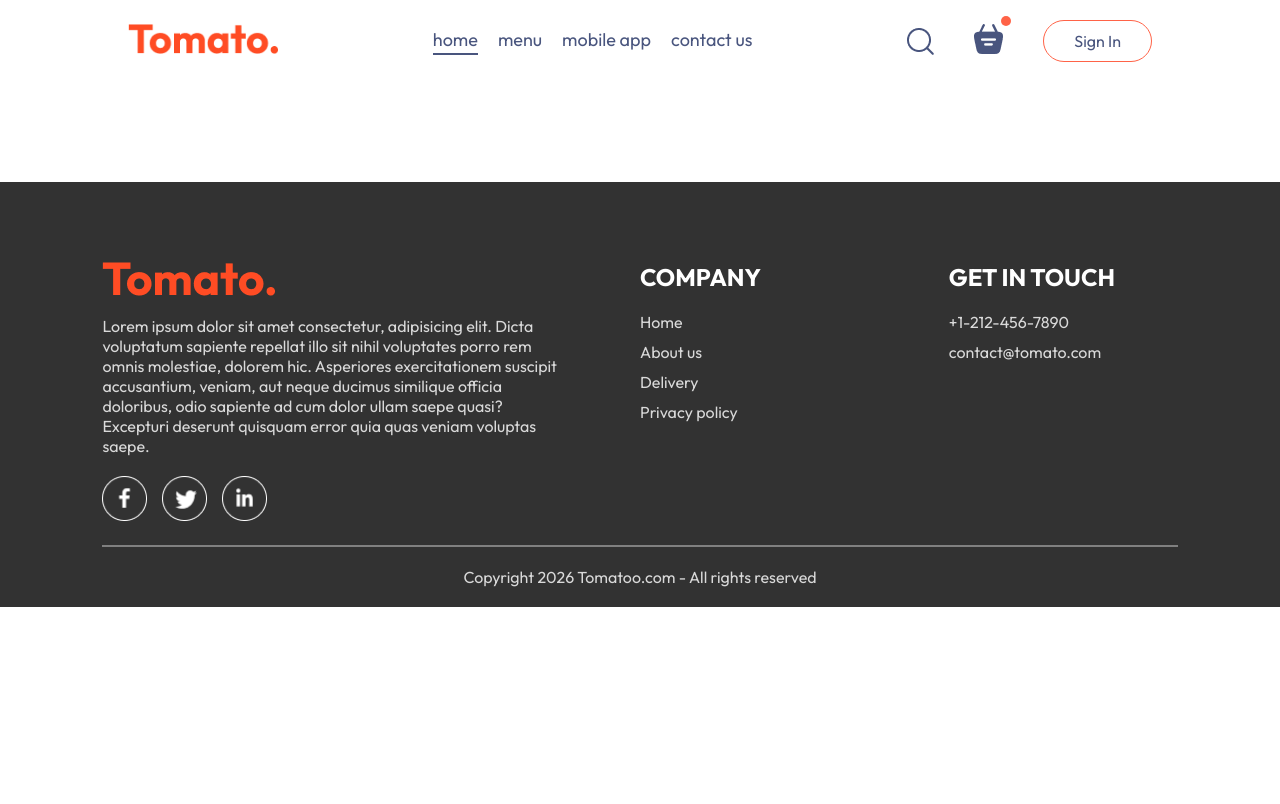
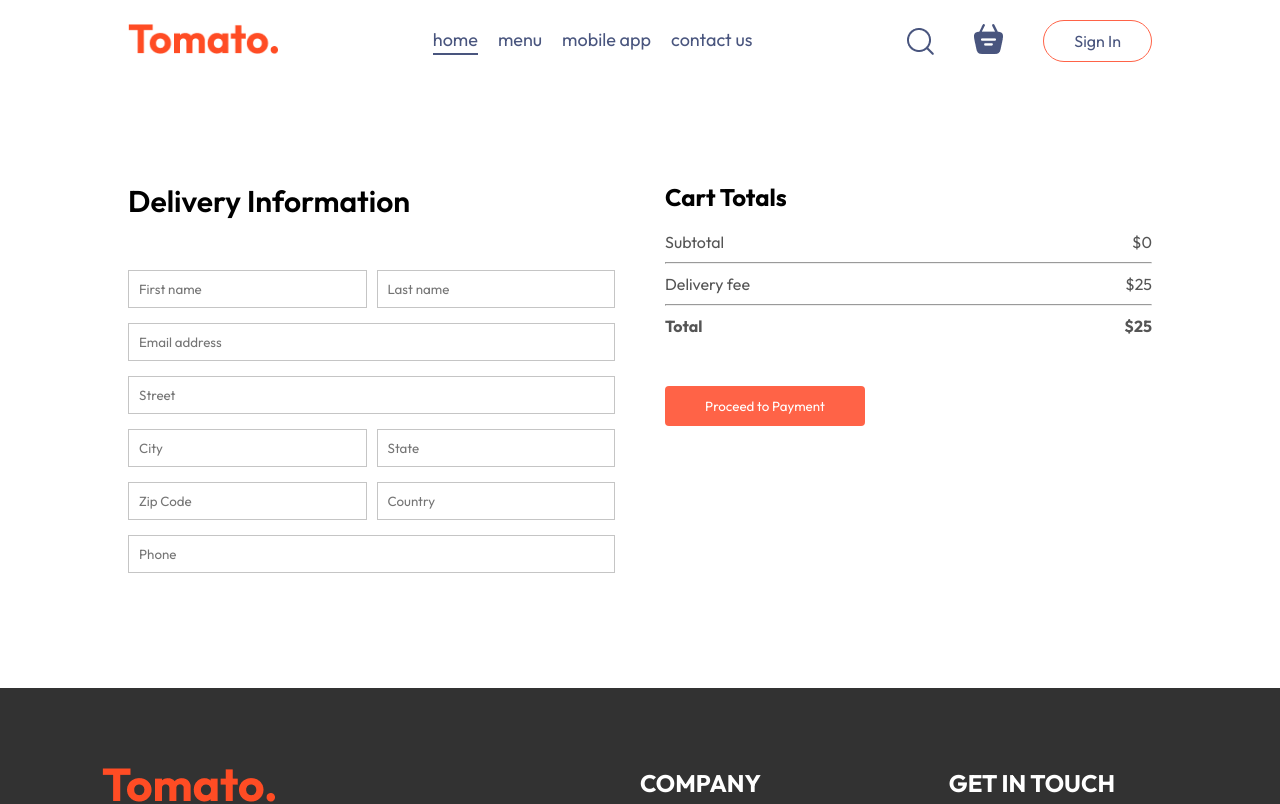
Before and after one commit to Sahrior/Tomatoo.., a React (Vite) app in the folder frontend/: page /order in a window 1280 px wide. Shown: the top 804 px of the page. Built offline with nearby package versions, Linux system fonts and the light colour scheme.

Commit message:
completed

```diff
--- a/frontend/src/components/Navbar/Navbar.jsx
+++ b/frontend/src/components/Navbar/Navbar.jsx
@@ -1,11 +1,14 @@
-import React, { useState } from 'react'
+import React, { useContext, useState } from 'react'
 import './Navbar.css'
 import {assets} from '../../assets/assets'
 import { Link } from 'react-router-dom';
+import { StoreContext } from '../../context/StoreContext';
 
 const Navbar = ({setShowLogin}) => {
 
   const [menu, setMenu] = useState("home")
+
+  const {getTotalCartAmount} = useContext(StoreContext)
 
 
   return (
@@ -37,7 +40,7 @@
         <img src={assets.search_icon} alt="" />
         <div className="navbar-search-icon">
           <Link to = '/cart' ><img src={assets.basket_icon} alt="" /> </Link>
-          <div className="dot">
+          <div className={getTotalCartAmount()===0?"":"dot"}>
 
           </div>
 
--- a/frontend/src/context/StoreContext.jsx
+++ b/frontend/src/context/StoreContext.jsx
@@ -22,12 +22,24 @@
         setCartItems((prev) => ({...prev,[itemId]:prev[itemId]-1}))
     }
 
-    useEffect(()=>{
 
-        console.log(cartItems);
+    const getTotalCartAmount = () =>{
+        let totalAmount = 0;
+        for(const item in cartItems){
+
+            if(cartItems[item]>0) {
+
+                let itemInfo = food_list.find((product)=>product._id === item)
+                totalAmount += itemInfo.price * cartItems[item];
+
+            }
 
 
-    }, [cartItems])
+
+        }
+
+        return totalAmount;
+    }
 
 
 
@@ -37,7 +49,8 @@
         cartItems,
         setCartItems,
         addToCart,
-        removeFromCart
+        removeFromCart,
+        getTotalCartAmount
 
 
     }
--- a/frontend/src/pages/Cart/Cart.css
+++ b/frontend/src/pages/Cart/Cart.css
@@ -29,3 +29,85 @@
 .cart-items-item .cross{
     cursor: pointer;
 }
+
+
+.cart-bottom{
+  margin-top: 80px;
+  display: flex;
+  justify-content: space-between;
+  gap: max(12vw,20px);
+}
+
+.cart-total{
+  flex: 1;
+  display: flex;
+  flex-direction: column;
+  gap: 20px;
+}
+
+.cart-total-details{
+  display: flex;
+  justify-content: space-between;
+  color: #555;
+}
+
+.cart-total hr{
+  margin: 10px 0px;
+}
+
+.cart-total button {
+    border: none;
+    color: white;
+    background-color: tomato;
+    width: max(15vw, 200px);
+    padding: 12px 0px ;
+    border-radius: 4px;
+    cursor: pointer;
+}
+
+.cart-promocode{
+    flex: 1;
+
+}
+
+.cart-promocode p{
+    color: #555;
+}
+
+.cart-promocode-input{
+  margin-top: 10px;
+  display: flex;
+  justify-content: space-between;
+  align-items: center;
+  background-color: #eaeaea;
+  border-radius: 4px;
+}
+
+.cart-promocode-input input{
+  background: transparent;
+  border: none;
+  outline: none;
+  padding-left: 10px;
+}
+
+.cart-promocode-input button{
+  width: max(10vw,150px);
+  padding: 12px 5px;
+  background-color: black;
+  border: none;
+  color: white;
+  border-radius: 4px;
+  cursor: pointer;
+}
+
+@media (max-width:750px){
+
+    .cart-bottom{
+        flex-direction: column-reverse;
+    }
+
+    .cart-promocode{
+        justify-content: start;
+    }
+
+}
--- a/frontend/src/pages/Cart/Cart.jsx
+++ b/frontend/src/pages/Cart/Cart.jsx
@@ -1,12 +1,13 @@
 import React, { useContext } from 'react'
 import './Cart.css'
 import { StoreContext } from '../../context/StoreContext'
-
+import { useNavigate } from 'react-router-dom'
 
 const Cart = () => {
 
-  const{cartItems, food_list, removeFromCart}  = useContext(StoreContext)
+  const{cartItems, food_list, removeFromCart, getTotalCartAmount }  = useContext(StoreContext)
 
+  const navigate = useNavigate()
 
   return (
     <div className='cart' >
@@ -45,6 +46,41 @@
         })}
       </div>
 
+      <div className="cart-bottom">
+        <div className="cart-total">
+          <h2>Cart Totals</h2>
+          <div>
+
+            <div className="cart-total-details">
+              <p>Subtotal</p>
+              <p> ${getTotalCartAmount()} </p>
+            </div>
+            <hr />
+            <div className="cart-total-details">
+              <p>Delivery fee</p>
+              <p>${25}</p>
+            </div>
+            <hr />
+            <div className="cart-total-details">
+              <b>Total</b>
+              <b>${ getTotalCartAmount() + 25 }</b>
+            </div>
+
+
+          </div>
+          <button onClick={()=>navigate('/order')} >Proceed to CheckOut</button>
+        </div>
+        <div className="cart-promocode">
+          <div>
+            <p>If you have a promo code, Enter it here</p>
+            <div className='cart-promocode-input'>
+              <input type="text" placeholder='promo code' />
+              <button>Submit</button>
+            </div>
+          </div>
+        </div>
+      </div>
+
     </div>
   )
 }
--- a/frontend/src/pages/PlaceOrder/PlaceOrder.css
+++ b/frontend/src/pages/PlaceOrder/PlaceOrder.css
@@ -0,0 +1,39 @@
+.place-order{
+    display: flex;
+    align-items: start;
+    justify-content: space-between;
+    gap: 50px;
+    margin-top: 100px;
+}
+
+.place-order-left{
+    width: 100%;
+    max-width: max(30%,500px);
+}
+
+.place-order-left .title{
+    font-size: 30px;
+    font-weight: 600;
+    margin-bottom: 50px;
+}
+
+.place-order-left input{
+    margin-bottom: 15px;
+    width: 100%;
+    padding: 10px;
+    border: 1px solid #c5c5c5;
+}
+
+.place-order-left .multi-fields{
+    display: flex;
+    gap: 10px;
+}
+
+.place-order-right{
+    width: 100%;
+    max-width: max(40%, 500px);
+}
+
+.place-order .cart-total button{
+    margin-top: 30px;
+}
--- a/frontend/src/pages/PlaceOrder/PlaceOrder.jsx
+++ b/frontend/src/pages/PlaceOrder/PlaceOrder.jsx
@@ -1,9 +1,69 @@
-import React from 'react'
+import React, { useContext } from 'react'
 import './PlaceOrder.css'
+import { StoreContext } from '../../context/StoreContext'
 
 const PlaceOrder = () => {
+
+
+  const {getTotalCartAmount} = useContext(StoreContext)
+
   return (
     <div>
+
+      <form className='place-order'>
+        <div className="place-order-left">
+          <p className="title">Delivery Information</p>
+
+          <div className="multi-fields">
+            <input type="text" placeholder='First name' />
+            <input type="text" placeholder='Last name' />
+          </div>
+
+          <input type="email" placeholder='Email address' />
+          <input type="text" placeholder='Street' />
+
+          <div className="multi-fields">
+            <input type="text" placeholder='City' />
+            <input type="text" placeholder='State' />
+          </div>
+
+          <div className="multi-fields">
+            <input type="text" placeholder='Zip Code' />
+            <input type="text" placeholder='Country' />
+          </div>
+
+          <input type="text" placeholder='Phone' />
+
+        </div>
+
+        <div className="place-order-right">
+
+                  <div className="cart-total">
+                    <h2>Cart Totals</h2>
+                    <div>
+
+                      <div className="cart-total-details">
+                        <p>Subtotal</p>
+                        <p> ${getTotalCartAmount()} </p>
+                      </div>
+                      <hr />
+                      <div className="cart-total-details">
+                        <p>Delivery fee</p>
+                        <p>${25}</p>
+                      </div>
+                      <hr />
+                      <div className="cart-total-details">
+                        <b>Total</b>
+                        <b>${ getTotalCartAmount() + 25 }</b>
+                      </div>
+
+
+                    </div>
+                    <button >Proceed to Payment</button>
+                  </div>
+
+        </div>
+      </form>
 
     </div>
   )
```
